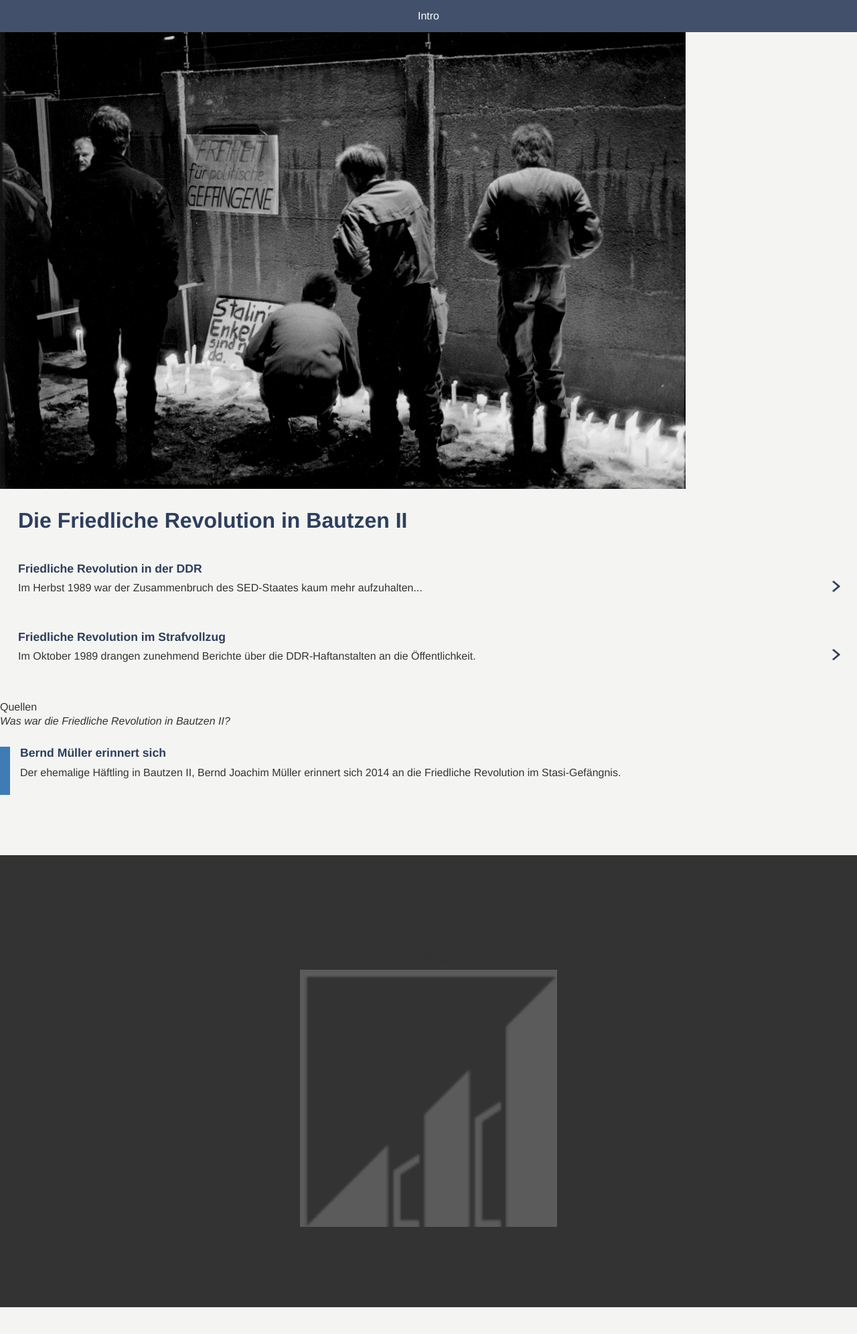
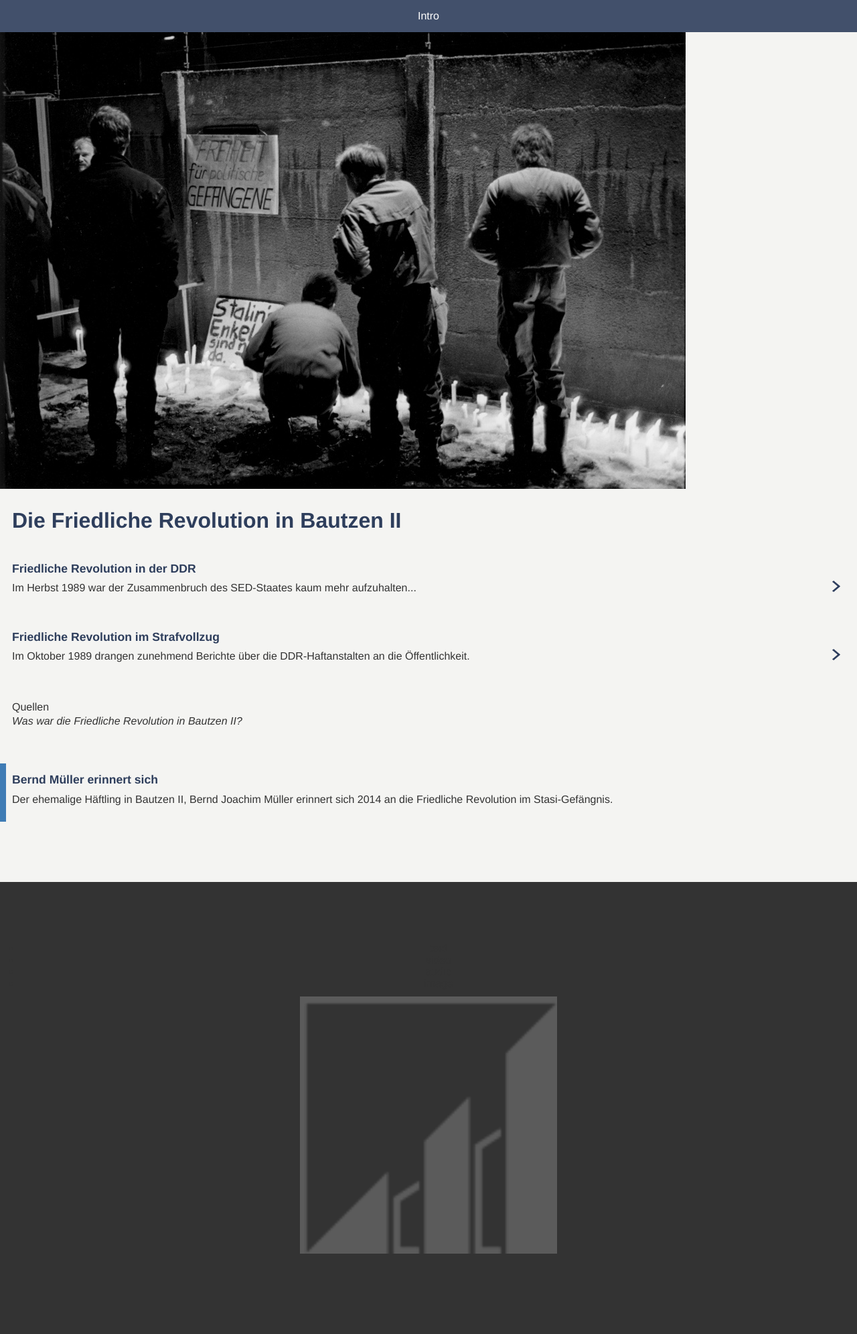
Before and after one commit to nandorocker/bautzen-tour, a Jekyll site: the page built from index.html, in a window 1280 px wide. Shown: the whole page at 67% size. Built offline with Jekyll 4.4.1, drawn with Linux system fonts in a browser that asks for light colours; nearby versions of some CDN libraries; before the commit the page ends 1952 px from its top, so only the background shows below that.

Commit message:
Fixed "quellen" section; tweaked fonts

```diff
--- a/_layouts/default.html
+++ b/_layouts/default.html
@@ -27,11 +27,11 @@
             </article>
         </div>
         <div class="quellen">
-            <caption>Quellen</caption>
-            <article class="frage">
+            <article class="cell frage">
+                <caption>Quellen</caption>
                 <p>Was war die Friedliche Revolution in Bautzen II?</p>
             </article>
-            <article class="cell text">
+            <article class="cell media text">
                 <h3>Bernd M&uuml;ller erinnert sich</h3>
                 <p>Der ehemalige H&auml;ftling in Bautzen II, Bernd Joachim M&uuml;ller erinnert sich 2014 an die Friedliche Revolution im Stasi-Gef&auml;ngnis.</p>
             </article>
--- a/_sass/_layout.scss
+++ b/_sass/_layout.scss
@@ -28,7 +28,7 @@
 	margin-top: $spacing-unit;
 	margin-bottom: $spacing-unit;
 	padding-bottom: $spacing-unit*0.5;
-	padding-left: $spacing-unit*0.9;
+	padding-left: $spacing-unit*0.6;
 	padding-right: $spacing-unit*0.9;
 
 	a {
@@ -40,14 +40,23 @@
 		background-size: 12px;
 	}
 
+	&.media {
+		border-left: $spacing-unit*0.3 solid #333;
+		margin-bottom: 1px;
+		padding-left: $spacing-unit*0.3;
+		padding-top: $spacing-unit*0.5;
+	}
+
 	&.text {
-		border-left: $spacing-unit/2 solid $media-text;
-		padding-left: $spacing-unit/2;
+		border-left-color: $media-text;
+	}
+
+	&.frage {
+		caption {
+
+		}
+		p {
+			font-style: italic;
+		}
 	}
 }
-
-
-
-.frage {
-	font-style: italic;
-}
```
